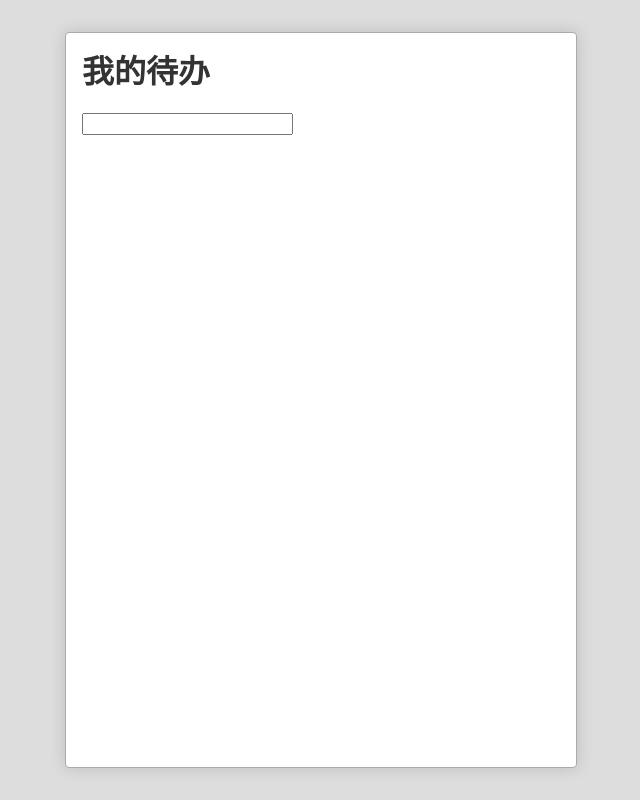
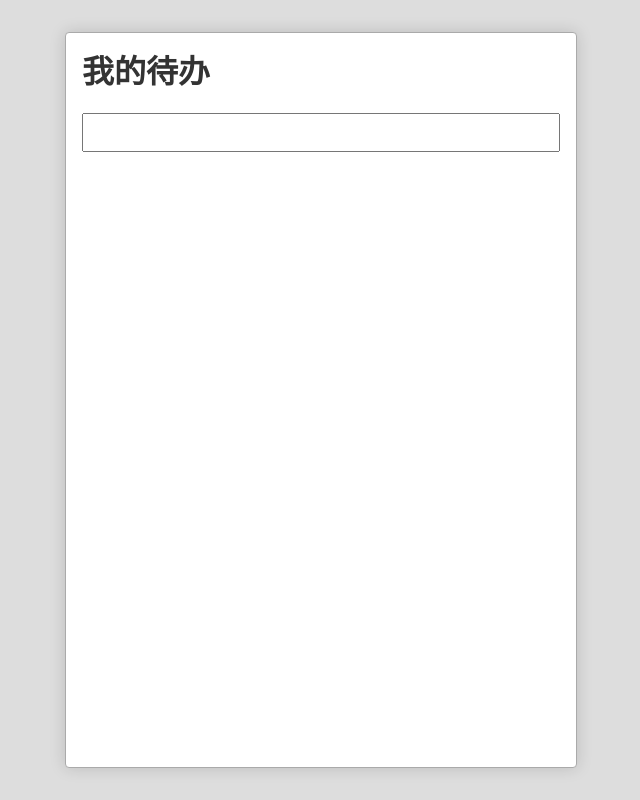
Before and after one commit to hhw28/Todo, a React (Create React App) app: page / in a window 1280 px wide. Shown: the whole page, without its empty margins (319-959 px from the left). Built offline with nearby package versions, Linux system fonts and the light colour scheme.

Commit message:
添加TodoList/TodoInput样式

```diff
--- a/src/App.css
+++ b/src/App.css
@@ -9,3 +9,9 @@
    min-width: 32em;
    box-shadow: 0 0 1em hsla(0,0%,0%,0.15);
 }
+.App > .todoList> li:nth-child(odd){
+  background: #eee;
+}
+.App > .todoList> li:nth-child(even){
+  background: transparent;
+}
--- a/src/App.js
+++ b/src/App.js
@@ -36,7 +36,7 @@
                     onChange={this.changeTitle.bind(this)}
                     onSubmit={this.addTodo.bind(this)} />
         </div>
-        <ol>
+        <ol className="todoList">
           {todos}
         </ol>
       </div>
--- /dev/null
+++ b/src/TodoInput.css
@@ -0,0 +1,7 @@
+.TodoInput{
+    width: 100%;
+    line-height: 1.8;
+    margin-bottom:1em;
+    font-size:16px;
+    padding: 0.2em;
+}
--- a/src/TodoInput.js
+++ b/src/TodoInput.js
@@ -1,8 +1,9 @@
 import React, { Component } from 'react';
+import './TodoInput.css'
 
 export default class TodoInput extends Component{
     render(){
-        return <input type="text"
+        return <input type="text" className="TodoInput"
                       value={this.props.content}
                       onChange={this.changeTitle.bind(this)}
                       onKeyPress = {this.submit.bind(this)} />
--- /dev/null
+++ b/src/TodoItem.css
@@ -0,0 +1,9 @@
+.TodoItem{
+  padding: .5em;
+  display: flex;
+  align-items: center;
+}
+.TodoItem>.title{
+  flex-grow: 1;
+  padding: 0 .5em;
+}
--- a/src/TodoItem.js
+++ b/src/TodoItem.js
@@ -1,12 +1,14 @@
 import React, { Component } from 'react';
+import './TodoItem.css'
 
 export default class TodoItem extends Component{
     render(){
         return (
-        <div>
+        <div className="TodoItem">
             <input type="checkbox"
                 checked={this.props.todo.status === 'completed'}
-              onChange={this.toggle.bind(this)}/> {this.props.todo.title}
+              onChange={this.toggle.bind(this)}/>
+            <span className="title">{this.props.todo.title}</span>
             <button onClick={this.delete.bind(this)}>删除</button>
         </div>)
     }
```
Also changed, not shown: 10 other files (tests, documents, lock files or other folders).
